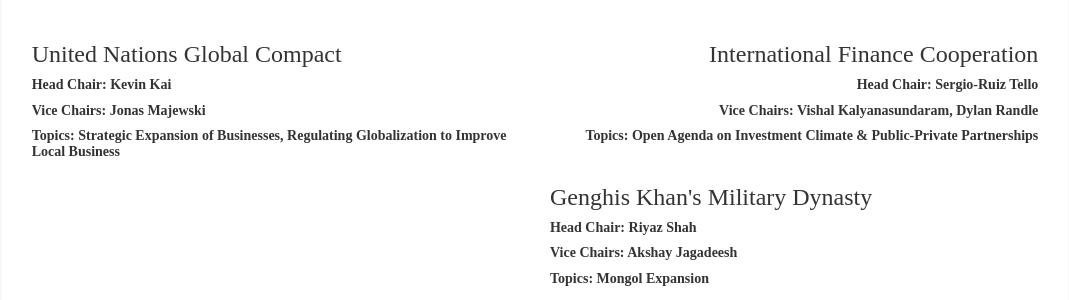
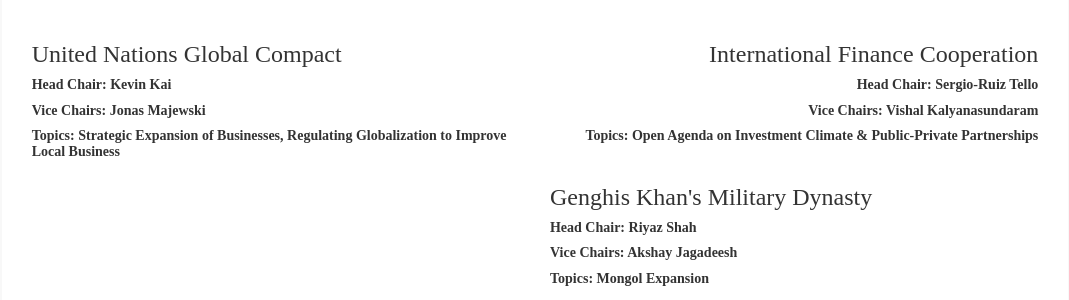
Before and after one commit to nathanielparke/website, a PHP site: page /Committees.php in a window 1280 px wide. Shown: the part 1508-1808 px from the top of the page, without its empty margins (105-1174 px from the left). Run offline with PHP 8.4, Linux system fonts and the light colour scheme; some libraries are stand-ins or nearby versions.

Commit message:
Removes Dylan

```diff
--- a/Committees.php
+++ b/Committees.php
@@ -128,7 +128,7 @@
             <div class="col-md-6 committee" style="text-align:right">
                 <h3 class="committee-heading"> International Finance Cooperation</h3>
                 <h5><strong>Head Chair: Sergio-Ruiz Tello</strong></h5>
-                <h5><strong>Vice Chairs: Vishal Kalyanasundaram, Dylan Randle</h5></strong>
+                <h5><strong>Vice Chairs: Vishal Kalyanasundaram</h5></strong>
                 <h5><strong>Topics: Open Agenda on Investment Climate & Public-Private Partnerships</strong></h5>
             </div>
 
```
